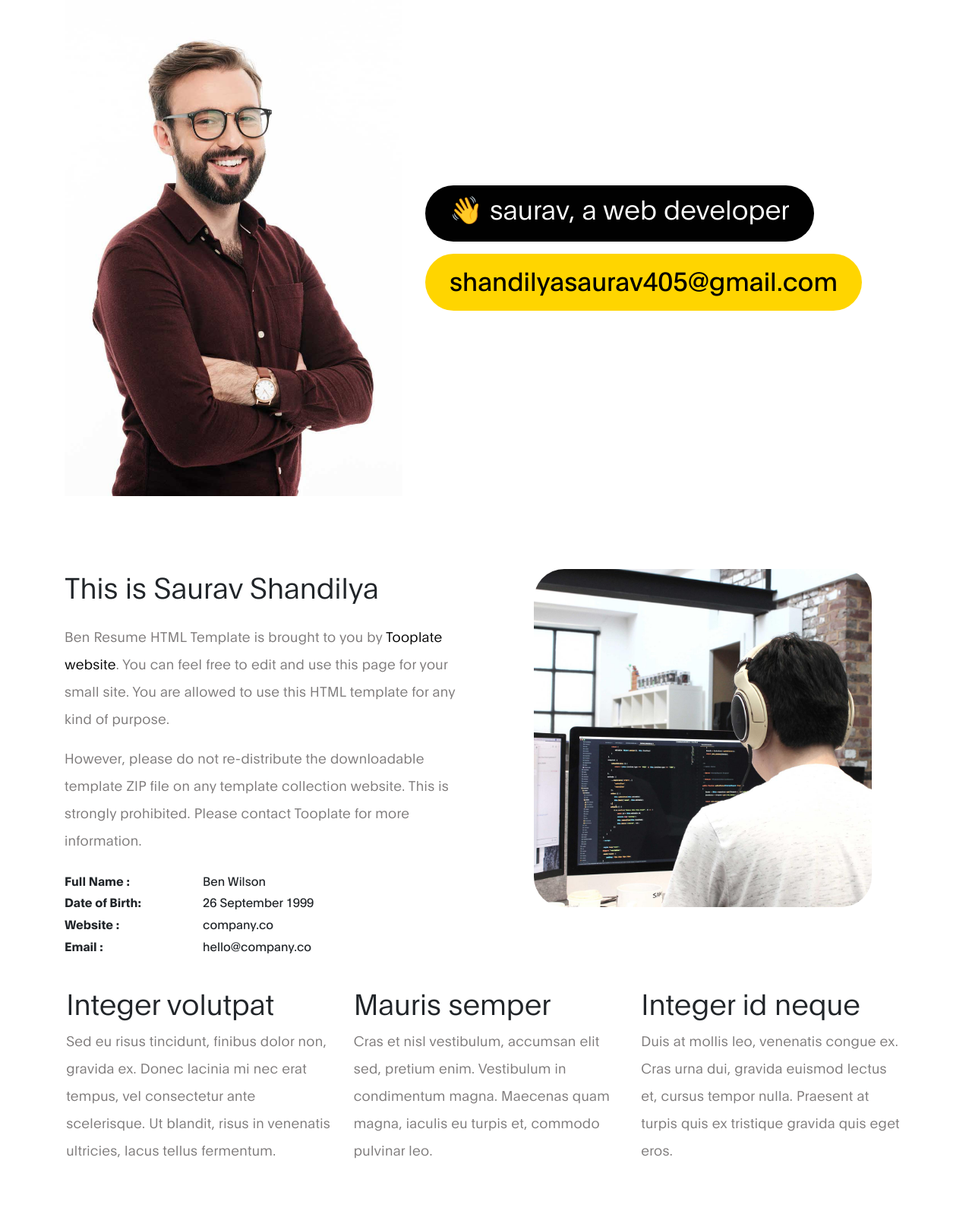
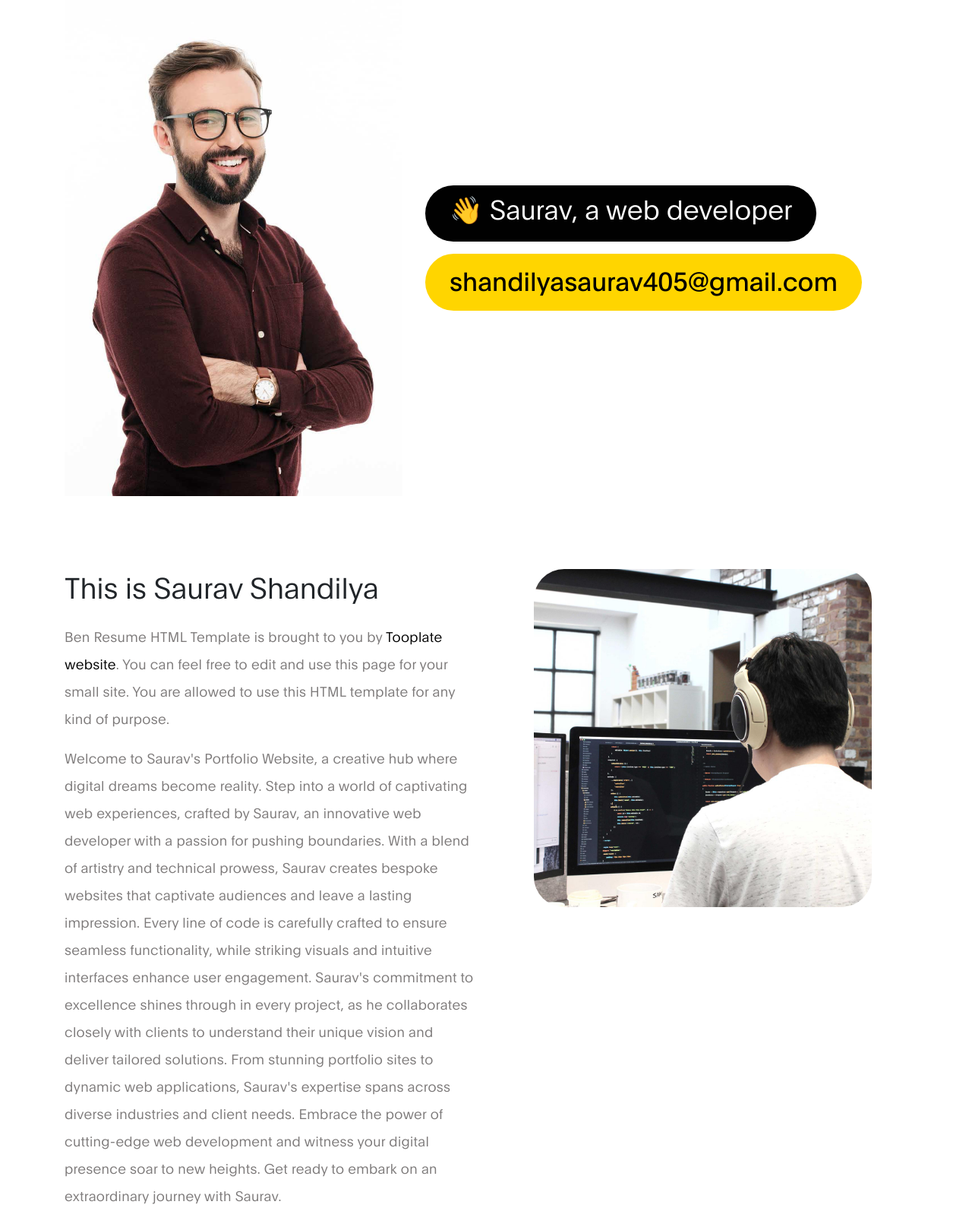
Before and after one commit to shandilyasaurav405/shandilyasaurav405.github.io, a plain HTML site: page index.html in a window 1280 px wide. Shown: the top 1594 px of the page at 76% size. Drawn offline with Linux system fonts and the light colour scheme.

Commit message:
Update index.html

```diff
--- a/index.html
+++ b/index.html
@@ -76,7 +76,7 @@
                    <div class="d-flex flex-column justify-content-center align-items-center col-lg-7 col-md-7 col-12">
                         <div class="hero-text">
 
-                            <h1 class="hero-title">👋 saurav, a web developer</h1>
+                            <h1 class="hero-title">👋 Saurav, a web developer</h1>
 
                             <a href="#" class="email-link">
                                 shandilyasaurav405@gmail.com
@@ -99,7 +99,19 @@
 
                     <p>Ben Resume HTML Template is brought to you by <a rel="nofollow" href="https://www.tooplate.com" target="_parent">Tooplate website</a>. You can feel free to edit and use this page for your small site. You are allowed to use this HTML template for any kind of purpose.</p>
 
-                    <p>However, please do not re-distribute the downloadable template ZIP file on any template collection website. This is strongly prohibited. Please contact Tooplate for more information.</p>
+                    <p>Welcome to Saurav's Portfolio Website, a creative hub where digital dreams become reality.
+
+Step into a world of captivating web experiences, crafted by Saurav, an innovative web developer with a passion for pushing boundaries.
+
+With a blend of artistry and technical prowess, Saurav creates bespoke websites that captivate audiences and leave a lasting impression.
+
+Every line of code is carefully crafted to ensure seamless functionality, while striking visuals and intuitive interfaces enhance user engagement.
+
+Saurav's commitment to excellence shines through in every project, as he collaborates closely with clients to understand their unique vision and deliver tailored solutions.
+
+From stunning portfolio sites to dynamic web applications, Saurav's expertise spans across diverse industries and client needs.
+
+Embrace the power of cutting-edge web development and witness your digital presence soar to new heights. Get ready to embark on an extraordinary journey with Saurav.</p>
 
                     <ul class="mt-4 mb-5 mb-lg-0 profile-list list-unstyled">
                         <li><strong>Full Name :</strong> Ben Wilson </li>
```
